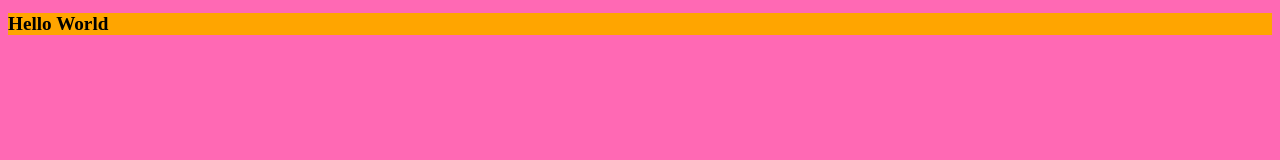
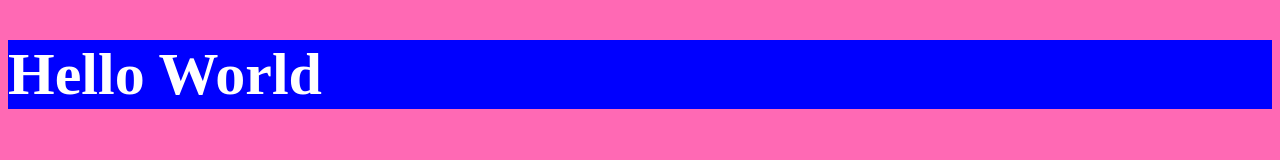
Before and after one commit to khalid-aptechnn/batch_2111C1, a plain HTML site: page index.html in a window 1280 px wide. Drawn offline with Linux system fonts and the light colour scheme.

Commit message:
changing index.html

```diff
--- a/index.html
+++ b/index.html
@@ -11,8 +11,9 @@
 
         }
         h1{
-            background-color: orange;
-            font-size: larger;
+            background-color: blue;
+            font-size: 60px;
+            color: white;
         }
     </style>
 
```
